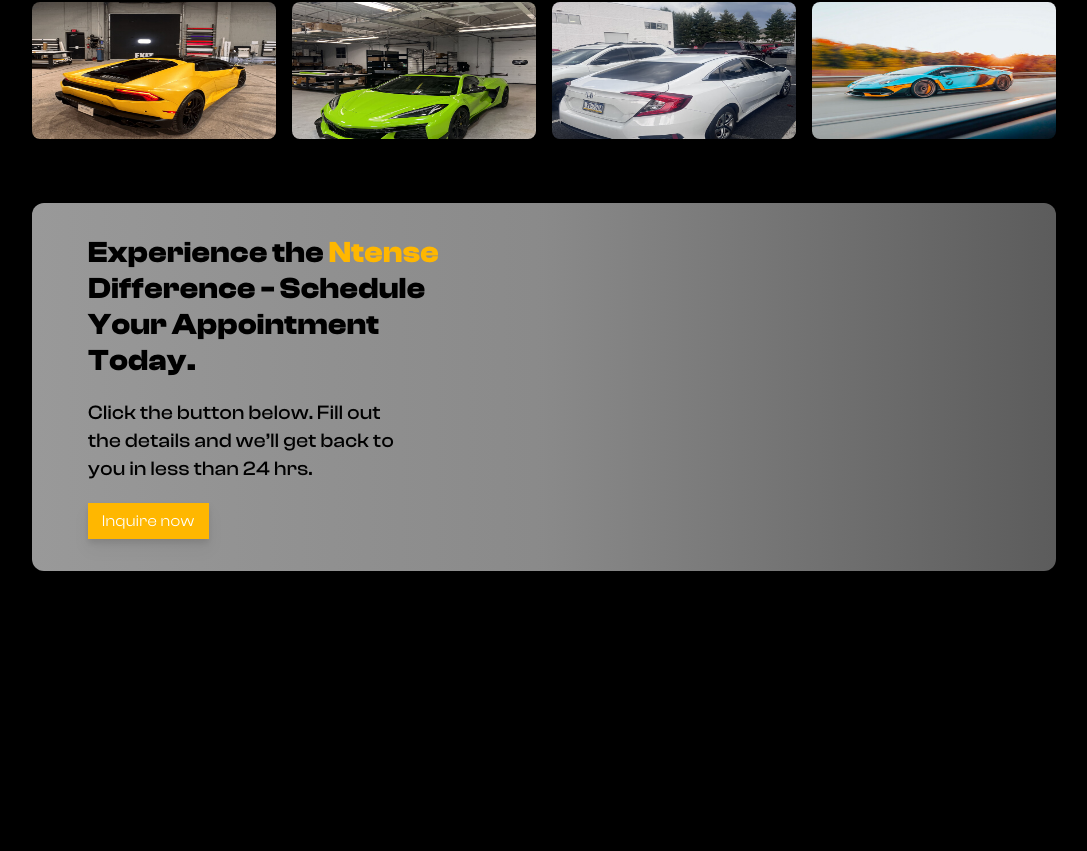
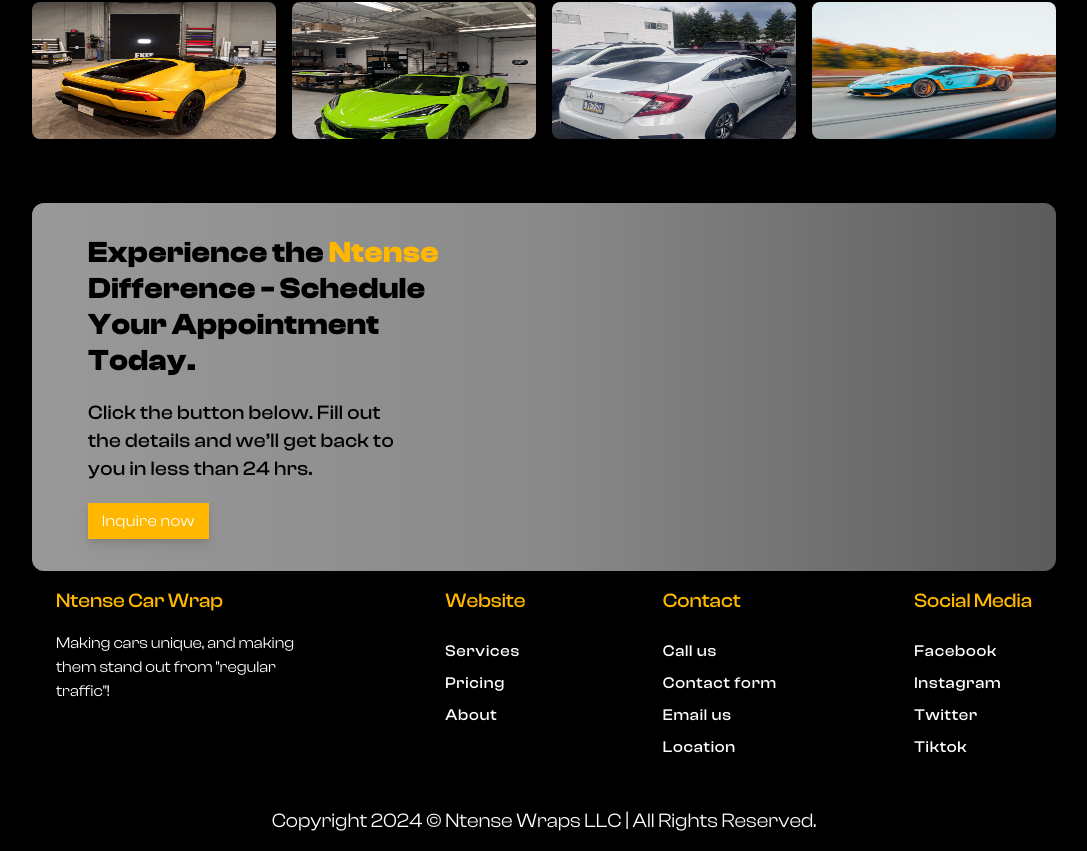
Before and after one commit to pj-wise/ntensewraps, a Next.js app: page / in a window 1280 px wide. Shown: the part 2686-3537 px from the top of the page, without its empty margins (96-1183 px from the left). Before the commit the page ends 3257 px from the top, so only its background shows below. Built offline with nearby package versions, Linux system fonts and the light colour scheme.

Commit message:
add footer

```diff
--- /dev/null
+++ b/src/app/components/footer-section/index.tsx
@@ -0,0 +1,72 @@
+import Link from "next/link";
+
+export const FooterSection = () => {
+  return (
+    <footer className="w-full layoutPadding pt-4 ">
+      <div className="px-6 mx-auto max-w-screen-lg flex gap-4 justify-between flex-wrap">
+        <div className=" max-md:min-w-[250px]">
+          <h4 className="text-primary text-xl font-medium">Ntense Car Wrap</h4>
+          <p className="pt-4 max-w-[252px]">
+            Making cars unique, and making them stand out from &quot;regular
+            traffic&quot;!
+          </p>
+        </div>
+
+        <div className="max-md:min-w-[250px]">
+          <h4 className="text-primary text-xl font-medium">Website</h4>
+          <ul className="text-base flex flex-col gap-y-2 font-medium tracking-wider">
+            <li className="hover:underline pt-6">
+              <Link href="#">Services</Link>
+            </li>
+            <li className="hover:underline">
+              <Link href="#">Pricing</Link>
+            </li>
+            <li className="hover:underline">
+              <Link href="#">About</Link>
+            </li>
+          </ul>
+        </div>
+
+        <div className="max-md:min-w-[250px]">
+          <h4 className="text-primary text-xl font-medium">Contact</h4>
+          <ul className="text-base flex flex-col gap-y-2 font-medium tracking-wider">
+            <li className="hover:underline pt-6">
+              <Link href="#">Call us</Link>
+            </li>
+            <li className="hover:underline">
+              <Link href="#">Contact form</Link>
+            </li>
+            <li className="hover:underline">
+              <Link href="#">Email us</Link>
+            </li>
+            <li className="hover:underline">
+              <Link href="#">Location</Link>
+            </li>
+          </ul>
+        </div>
+
+        <div className="max-md:min-w-[250px]">
+          <h4 className="text-primary text-xl font-medium">Social Media</h4>
+          <ul className="text-base flex flex-col gap-y-2 font-medium tracking-wider">
+            <li className="hover:underline pt-6">
+              <Link href="#">Facebook</Link>
+            </li>
+            <li className="hover:underline">
+              <Link href="#">Instagram</Link>
+            </li>
+            <li className="hover:underline">
+              <Link href="#">Twitter</Link>
+            </li>
+            <li className="hover:underline">
+              <Link href="#">Tiktok</Link>
+            </li>
+          </ul>
+        </div>
+      </div>
+
+      <span className="block text-base sm:text-xl pt-12 py-4 text-center">
+        Copyright 2024 © Ntense Wraps LLC | All Rights Reserved.
+      </span>
+    </footer>
+  );
+};
--- a/src/app/page.tsx
+++ b/src/app/page.tsx
@@ -1,5 +1,6 @@
 import AboutSection from "./components/about-section";
 import { ContactSection } from "./components/contact-section";
+import { FooterSection } from "./components/footer-section";
 import { GallerySection } from "./components/gallery-section";
 import { LandingSection } from "./components/landing-section";
 import { Navbar } from "./components/navbar";
@@ -14,6 +15,7 @@
       <ServicesSection />
       <GallerySection />
       <ContactSection />
+      <FooterSection />
     </main>
   );
 }
```
